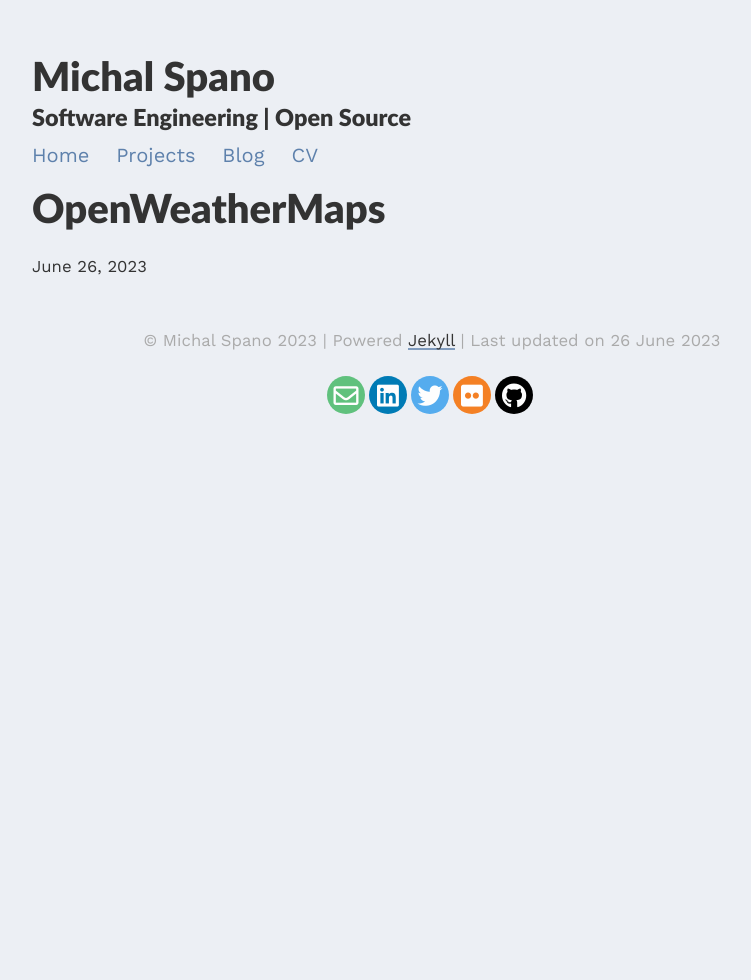
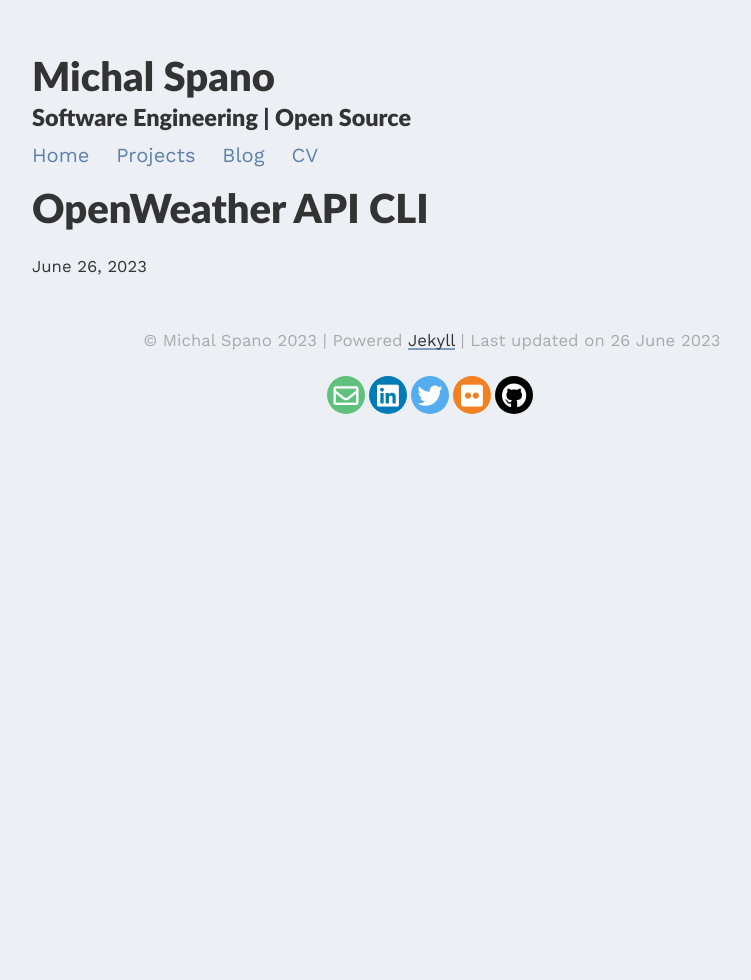
Before and after one commit to michalspano/michalspano.github.io, a Jekyll site: the page built from _projects/openweathermaps.md, in a window 1280 px wide. Shown: the whole page, without its empty margins (208-959 px from the left). Built offline with Jekyll 4.4.1, drawn with Linux system fonts in a browser that asks for light colours; nearby versions of some CDN libraries.

Commit message:
Fix text formatting of projects
This commit makes required changes to the texts of the projects, so they are shorter and do not visually obstruct the region.

```diff
--- a/_projects/openweathermaps.md
+++ b/_projects/openweathermaps.md
@@ -1,6 +1,6 @@
 ---
 layout: post
-title: OpenWeatherMaps
-description: OpenWeatherMap API for CLI with customizable export options.
+title: OpenWeather API CLI
+description: A CLI utility with customizable export options.
 redirect: https://github.com/michalspano/OpenWeatherMaps
 ---
```
Also changed, not shown: _projects/compsci.md (+1 -1 lines), _projects/dayssince.md (+2 -2 lines).
